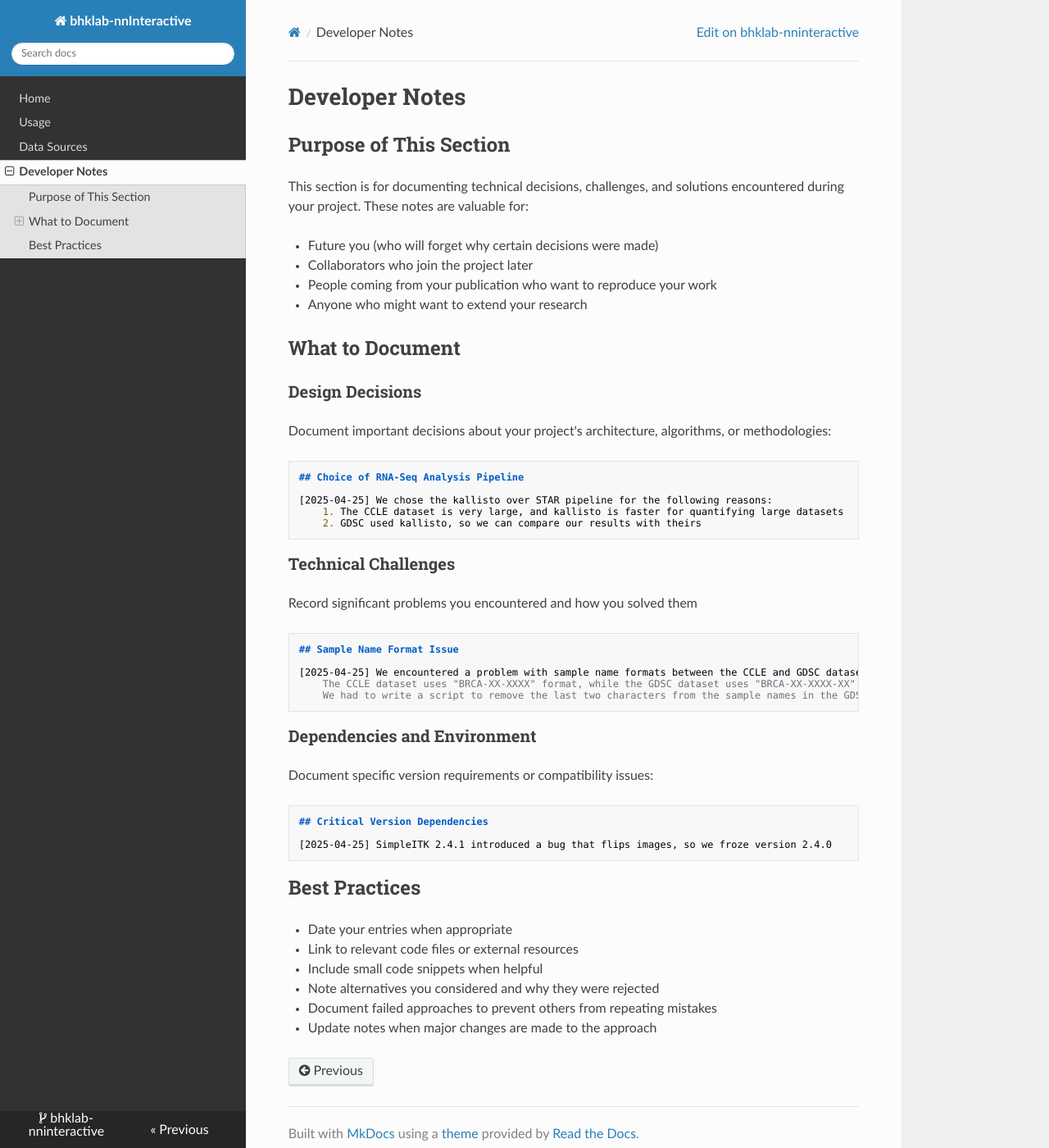
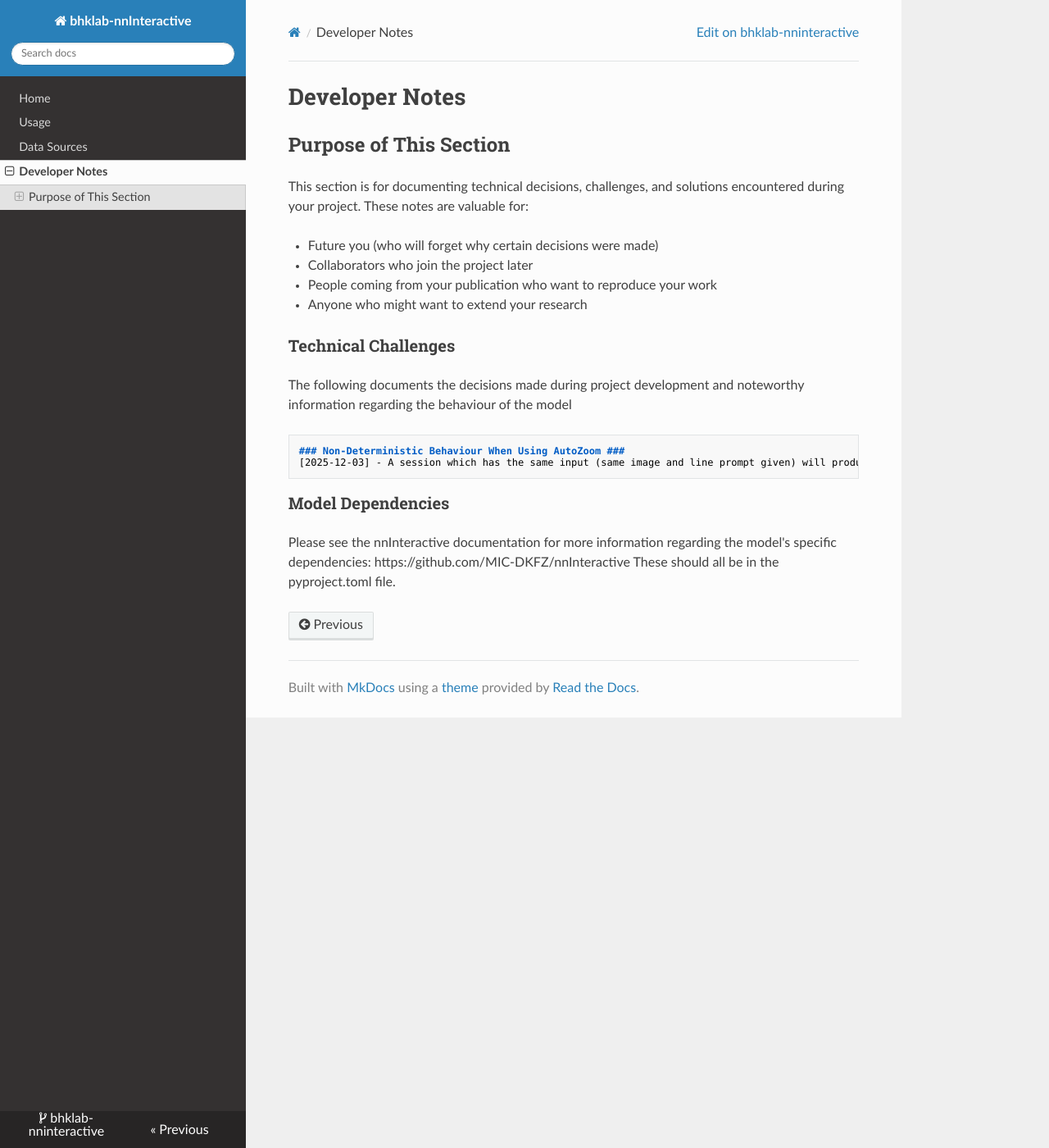
Before and after one commit to bhklab/bhklab-nninteractive, an MkDocs documentation site: the page built from docs/devnotes.md, in a window 1280 px wide and 1400 px high. Shown: the whole window at 82% size. Built offline with MkDocs 1.6.1, drawn with Linux system fonts in a browser that asks for light colours; nearby versions of some CDN libraries.

Commit message:
docs: update readme and devnotes

````diff
--- a/docs/devnotes.md
+++ b/docs/devnotes.md
@@ -9,47 +9,12 @@ This section is for documenting technical decisions, challenges, and solutions e
 - People coming from your publication who want to reproduce your work
 - Anyone who might want to extend your research
 
-## What to Document
-
-### Design Decisions
-
-Document important decisions about your project's architecture, algorithms, or methodologies:
-
+### Technical Challenges
+The following documents the decisions made during project development and noteworthy information regarding the behaviour of the model
 ``` markdown
-## Choice of RNA-Seq Analysis Pipeline
-
-[2025-04-25] We chose the kallisto over STAR pipeline for the following reasons:
-    1. The CCLE dataset is very large, and kallisto is faster for quantifying large datasets
-    2. GDSC used kallisto, so we can compare our results with theirs
+### Non-Deterministic Behaviour When Using AutoZoom ###
+[2025-12-03] - A session which has the same input (same image and line prompt given) will produce visibly different segmentations using session.add_scribble_interaction() while do_autozoom=True in the session initiation. These differences are "small" but noticeable. Behaviour becomes deterministic when setting do_autozoom=False during session initiation. Doing so also reduces the inference time by ~5-6x, but performance visibly decreases. Experimentation will be set up to quantitatively compare the segmentation performance and runtime performance.
 ```
-
-### Technical Challenges
-
-Record significant problems you encountered and how you solved them
-
-``` markdown
-## Sample Name Format Issue
-
-[2025-04-25] We encountered a problem with sample name formats between the CCLE and GDSC datasets.
-    The CCLE dataset uses "BRCA-XX-XXXX" format, while the GDSC dataset uses "BRCA-XX-XXXX-XX".
-    We had to write a script to remove the last two characters from the sample names in the GDSC dataset.
-```
-
-### Dependencies and Environment
-
-Document specific version requirements or compatibility issues:
-
-``` markdown
-## Critical Version Dependencies
-
-[2025-04-25] SimpleITK 2.4.1 introduced a bug that flips images, so we froze version 2.4.0
-```
-
-## Best Practices
-
-- Date your entries when appropriate
-- Link to relevant code files or external resources
-- Include small code snippets when helpful
-- Note alternatives you considered and why they were rejected
-- Document failed approaches to prevent others from repeating mistakes
-- Update notes when major changes are made to the approach
+### Model Dependencies
+Please see the nnInteractive documentation for more information regarding the model's specific dependencies: https://github.com/MIC-DKFZ/nnInteractive
+These should all be in the pyproject.toml file.
````
Also changed, not shown: docs/README.md (+5 -1 lines).
